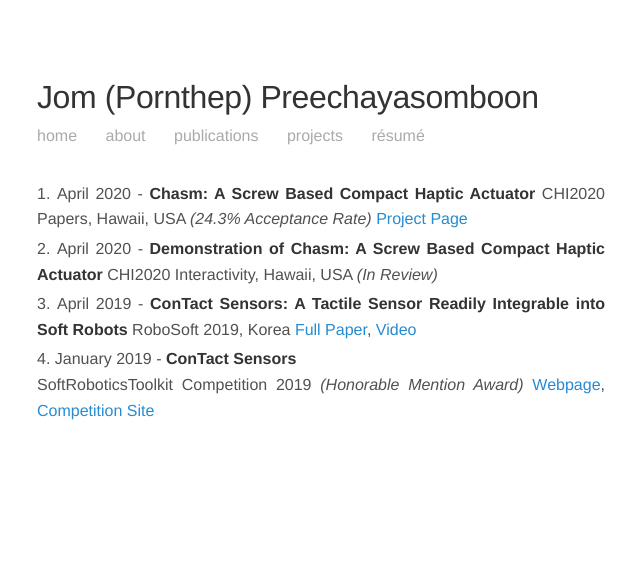
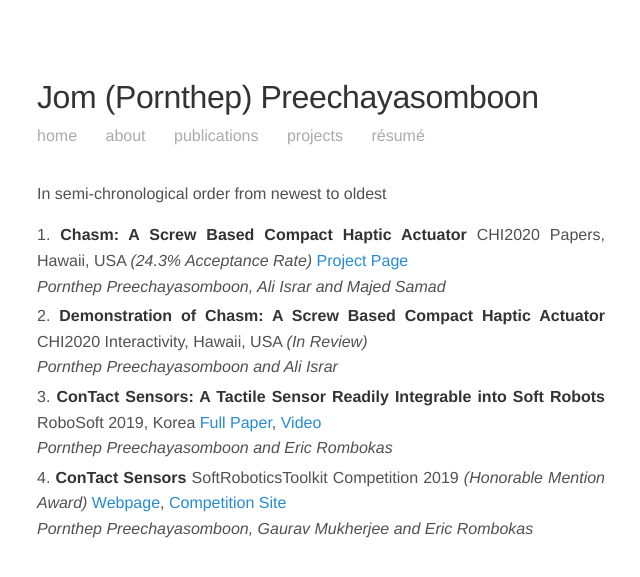
Before and after one commit to prnthp/prnthp.github.io, a Jekyll site: the page built from publications.md, in a window 1280 px wide. Shown: the top 577 px of the page, without its empty margins (319-959 px from the left). Built offline with Jekyll 4.4.1, drawn with Linux system fonts in a browser that asks for light colours.

Commit message:
updated publications and headline

```diff
--- a/index.html
+++ b/index.html
@@ -13,9 +13,9 @@
   <p>
     Hi there. I'm a PhD student @ <a href="//rombolabs.github.io">Rombolabs</a>, <a href="//uw.edu" style="color:#4b2e83;">University of Washington</a>
     <br>
-    I'm interested in virtual reality, soft robotics, haptics and everything in between!
+    I'm interested in the intersection of virtual reality, soft robotics, haptics!
     <br><br>
-    I'm a fan of prototyping stuff quick 'n dirty but also works elegantly.
+    I also like to make hardware and write software and make them work together!
     <br><br>
   </p>
   <p>
--- a/publications.md
+++ b/publications.md
@@ -2,7 +2,14 @@
 title: Publications
 permalink: /publications/
 ---
-1. April 2020 - **Chasm: A Screw Based Compact Haptic Actuator** CHI2020 Papers, Hawaii, USA *(24.3% Acceptance Rate)* [Project Page](/projects/)
-1. April 2020 - **Demonstration of Chasm: A Screw Based Compact Haptic Actuator** CHI2020 Interactivity, Hawaii, USA *(In Review)*
-1. April 2019 - **ConTact Sensors: A Tactile Sensor Readily Integrable into Soft Robots**  RoboSoft 2019, Korea [Full Paper](https://rombolabs.github.io/publications/preechayasomboon2019.pdf), [Video](https://drive.google.com/file/d/1AsIchABlllOfOb49Nzs3m35tLQZD-HJZ/view?usp=sharing)
-1. January 2019 - **ConTact Sensors** <br> SoftRoboticsToolkit Competition 2019 *(Honorable Mention Award)* [Webpage](https://softroboticstoolkit.com/contact-sensor), [Competition Site](https://softroboticstoolkit.com/competitions/2018)
+
+In semi-chronological order from newest to oldest
+
+1. **Chasm: A Screw Based Compact Haptic Actuator** CHI2020 Papers, Hawaii, USA *(24.3% Acceptance Rate)* [Project Page](/projects)
+  <br> *Pornthep Preechayasomboon, Ali Israr and Majed Samad*
+1. **Demonstration of Chasm: A Screw Based Compact Haptic Actuator** CHI2020 Interactivity, Hawaii, USA *(In Review)*
+  <br> *Pornthep Preechayasomboon and Ali Israr*
+1. **ConTact Sensors: A Tactile Sensor Readily Integrable into Soft Robots**  RoboSoft 2019, Korea [Full Paper](https://rombolabs.github.io/publications/preechayasomboon2019.pdf), [Video](https://drive.google.com/file/d/1AsIchABlllOfOb49Nzs3m35tLQZD-HJZ/view?usp=sharing)
+  <br> *Pornthep Preechayasomboon and Eric Rombokas*
+1. **ConTact Sensors** SoftRoboticsToolkit Competition 2019 *(Honorable Mention Award)* [Webpage](https://softroboticstoolkit.com/contact-sensor), [Competition Site](https://softroboticstoolkit.com/competitions/2018)
+  <br> *Pornthep Preechayasomboon, Gaurav Mukherjee and Eric Rombokas*
```
Also changed, not shown: 1 other file.
